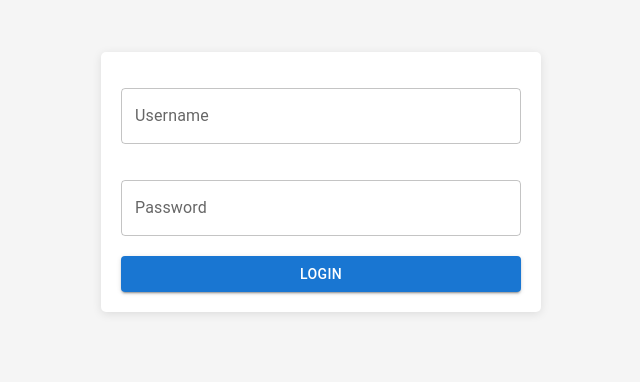
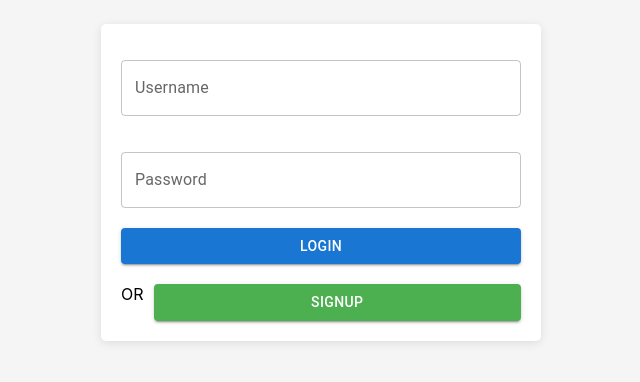
Before and after one commit to ams015/hack4humanity, a React (Create React App) app: page / in a window 1280 px wide. Shown: the part 218-600 px from the top of the page, without its empty margins (319-959 px from the left). Built offline with nearby package versions, Linux system fonts and the light colour scheme.

Commit message:
Basic navigation complete

```diff
--- a/src/Login.jsx
+++ b/src/Login.jsx
@@ -1,11 +1,12 @@
-import React, { useState, useEffect} from "react";
+import React, { useState, useEffect } from "react";
 // import './Login.css'
-import { Link, useHistory } from "react-router-dom";
+import { Link, useHistory, useNavigate } from "react-router-dom";
 
 import { Box, TextField, Button } from "@mui/material";
 import axios from "axios";
 
 const Login = () => {
+  const navigate = useNavigate();
   const [username, setUsername] = useState("");
   const [password, setPassword] = useState("");
   //   abcd
@@ -22,17 +23,15 @@ const Login = () => {
     event.preventDefault();
     //console.log(`Username: ${username}, Password: ${password}`);
     var userData = {
-      "userEmail": username,
-      "password": password
-    }
+      userEmail: username,
+      password: password,
+    };
     // Handle validations
-    axios
-    .post("main", userData)
-    .then(response => {
-      console.log(response)
+    axios.post("main", userData).then((response) => {
+      console.log(response);
       // Handle response
-    })
-
+    });
+    navigate("/map");
   }
 
   return (
@@ -77,9 +76,20 @@ const Login = () => {
           margin="normal"
           sx={{ mb: "20px" }}
         />
-        <Button type="submit" variant="contained">
+        <Button type="submit" variant="contained" sx={{ mb: "20px" }}>
           Login
         </Button>
+        <Box sx={{ display: "flex", justifyContent: "center" }}>
+          <span style={{ paddingRight: "10px" }}>OR</span>
+          <Button
+            component={Link}
+            to="/signup"
+            variant="contained"
+            sx={{ backgroundColor: "#4caf50", color: "white", width: "100%" }}
+          >
+            Signup
+          </Button>
+        </Box>
       </Box>
     </Box>
   );
```
